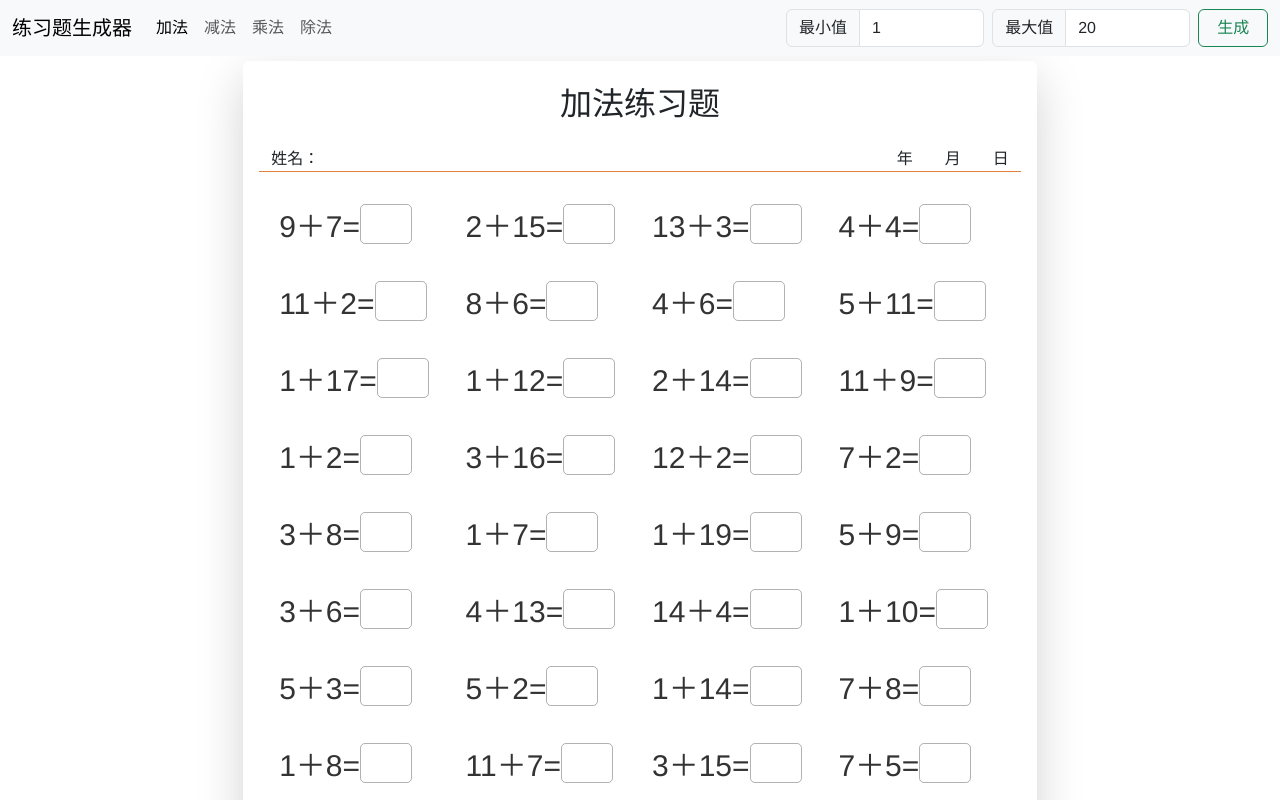
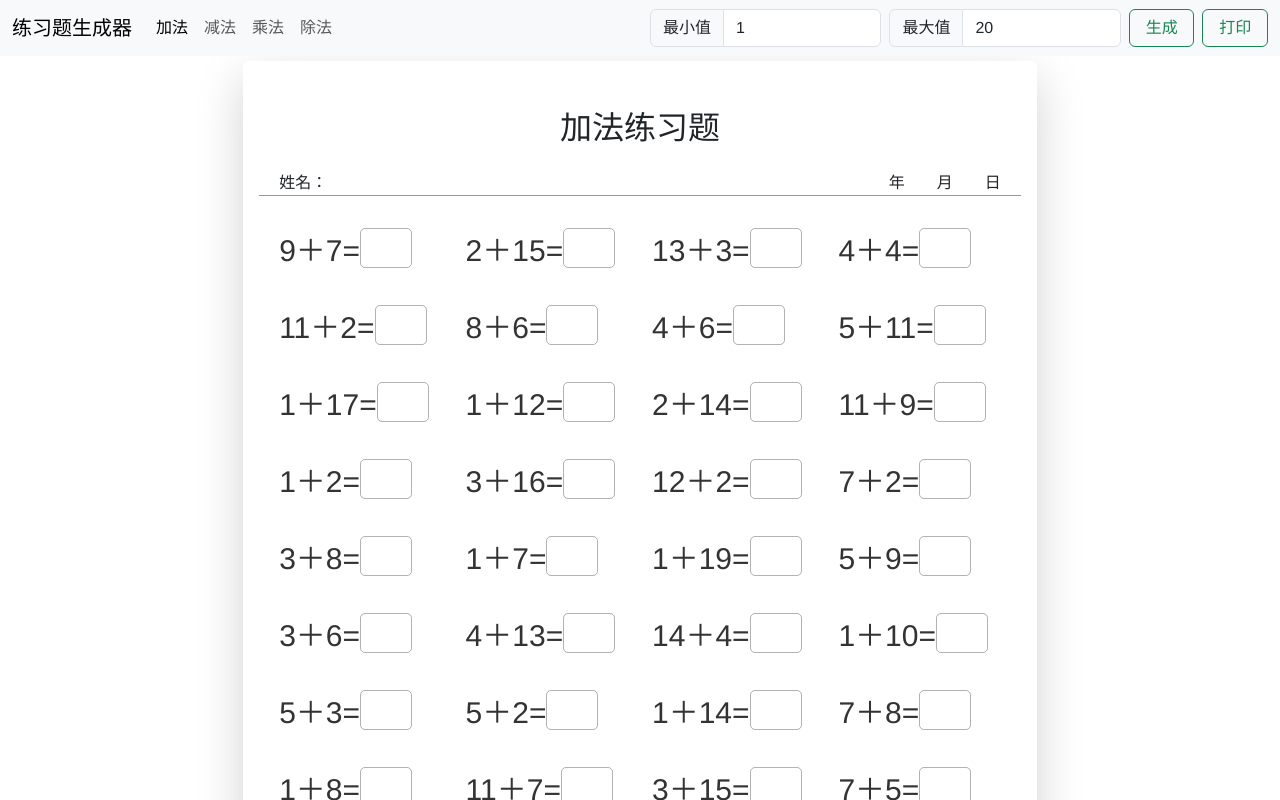
Before and after one commit to allxiao/exercise-generator, a Vue app: page / in a window 1280 px wide. Shown: the top 800 px of the page. Built offline with nearby package versions, Linux system fonts and the light colour scheme.

Commit message:
add print button and adjust the layout

```diff
--- a/src/App.vue
+++ b/src/App.vue
@@ -14,14 +14,15 @@
           <div class="input-group">
             <label class="input-group-text" for="input-min-value">最小值</label>
             <input :value="min" @input="updateMin" class="form-control me-2 col-1" id="input-min-value"
-                   name="input-min-value" type="number" aria-label="最小值">
+                   name="input-min-value" type="number" min="0" max="100" aria-label="最小值">
           </div>
           <div class="input-group">
             <label class="input-group-text" for="input-max-value">最大值</label>
             <input :value="max" @input="updateMax" class="form-control me-2 col-1" id="input-max-value"
-                   name="input-max-value" type="number" aria-label="最大值">
+                   name="input-max-value" type="number" min="0" max="100" aria-label="最大值">
           </div>
-          <button class="btn btn-outline-success" type="submit" @click.prevent="shuffle">生成</button>
+          <button class="btn btn-outline-success" @click.prevent="shuffle">生成</button>
+          <button class="btn btn-outline-success ms-2" @click.prevent="print">打印</button>
         </form>
       </div>
     </div>
@@ -29,8 +30,9 @@
   <div class="container-fluid d-flex align-items-center justify-content-center">
     <div id="main-page" class="shadow-lg rounded">
       <div class="container">
+        <div class="mt-5"></div>
         <h2 class="text-center m-4">{{ operationName }}练习题</h2>
-        <div id="student-info" class="row mt-4 mb-4 ms-1 me-1">
+        <div id="student-info" class="row my-4 mx-1 px-2">
           <div class="col-2">姓名：</div>
           <div class="col-6"></div>
           <div class="col-4 text-end">&emsp;&emsp;年&emsp;&emsp;月&emsp;&emsp;日</div>
@@ -89,6 +91,9 @@ export default defineComponent({
     },
     shuffle () {
       this.$store.commit(SHUFFLE)
+    },
+    print () {
+      window.print()
     }
   }
 })
```
